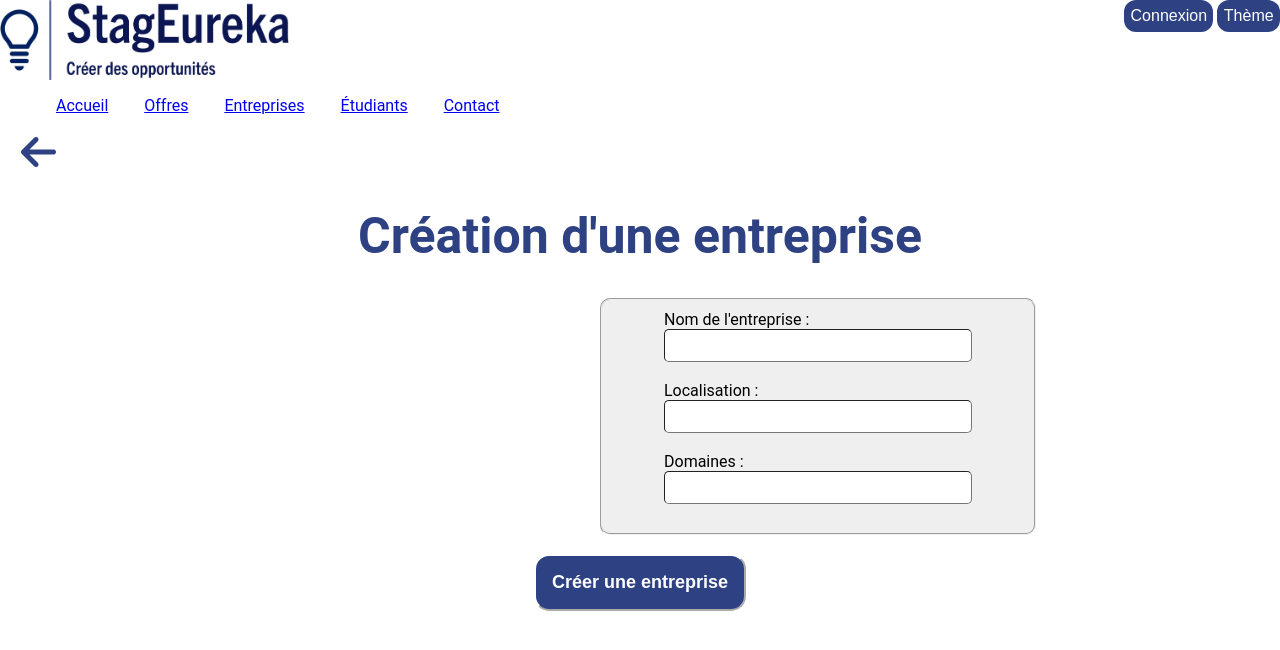
After one commit to Sunslihgt/stagEureka, a PHP site: page /html_temp/creation_entreprise.html in a window 1280 px wide. The commit adds this page. Shown: the top 650 px of the page. Run offline with PHP 8.4, Linux system fonts and the light colour scheme; some libraries are stand-ins or nearby versions.

Commit message:
creation de la page "creer une entreprise"

```diff
--- /dev/null
+++ b/www/html_temp/creation_entreprise.html
@@ -0,0 +1,65 @@
+<!DOCTYPE html>
+<html lang="en">
+
+<head>
+    <meta charset="UTF-8">
+    <meta name="viewport" content="width=device-width, initial-scale=1.0">
+    <title>StagEureka</title>
+    <link rel="stylesheet" href="css/style.css">
+    <script src="https://kit.fontawesome.com/abdb6c54cc.js" crossorigin="anonymous"></script>
+</head>
+
+<body>
+    <header>
+        <div id="header-div">
+            <section>
+                <img src="images/logo_complet.jpg" alt="Logo StagEureka" id="logo">
+            </section>
+            <section>
+                <button class="header-button">Connexion</button>
+                <button class="header-button">Thème</button>
+            </section>
+        </div>
+        <div>
+            <nav>
+                <ul>
+                    <li><a href="accueil.html">Accueil</a></li>
+                    <li><a href="offres.html">Offres</a></li>
+                    <li><a href="entreprises.html">Entreprises</a></li>
+                    <li><a href="etudiants.html">Étudiants</a></li>
+                    <li><a href="contact.html">Contact</a></li>
+                </ul>
+            </nav>
+        </div>
+    </header>
+
+    <button name="fleche-retour" id="fleche-retour" value="fleche-retour"><i class="fa-solid fa-arrow-left fa-3x" ></i></button>
+
+    <h1 class="Creation-entreprise">Création d'une entreprise</h1>
+    <fieldset class="carre-gris">
+        <div class="colonne1">
+            <div class="entreprise">
+                <label for="Entreprise">Nom de l'entreprise :</label><br>
+                <input class="case-nom-ent" type="text" name="Entreprise" id="Entreprise" required><br><br>
+            </div>
+
+            <div class="localisation">
+                <label for="Localisation">Localisation :</label><br>
+                <input class="case-localisation" type="text" name="Localisation" id="Localisation" required><br><br>
+            </div>
+            <div class="domaine">
+                <label for="Domaine">Domaines :</label><br>
+                <input class="case-domaine" type="text" name="Domaine" id="Domaine" required><br><br>
+            </div>
+        </div>
+    </fieldset>
+
+    <br>
+    <div class="btn-entreprise">
+        <input class="Btn-creation-entreprise" type="submit" value="Créer une entreprise">
+    </div>
+    </br>
+
+</body>
+
+</html>
--- a/www/html_temp/css/style.css
+++ b/www/html_temp/css/style.css
@@ -100,7 +100,7 @@ h1 {
     color: var(--accent-color);
 }
 
-.Creation_offre {
+.Creation-offre {
     color: var(--accent-color);
     display: flex;
     justify-content: center;
@@ -115,8 +115,14 @@ h1 {
 }
 
 #fleche-retour {
-    width: 90px;
-    margin-left: 10px;
+    background-color: var(--alternate-color);
+    border: none;
+}
+
+i {
+   margin-left: 15px;
+   font-size: large;
+   color: var(--accent-color);
 }
 
 .Btn-creation-offre {
@@ -242,3 +248,48 @@ h1 {
     border-width: 0.5px;
     padding: 10px;
 }
+
+
+.Creation-entreprise {
+    color: var(--accent-color);
+    display: flex;
+    justify-content: center;
+}
+
+.carre-gris{
+    border-radius: 10px;
+    background-color: #efefef;
+    flex-direction: row;
+    margin-left: 600px;
+    margin-right: 600px;
+    padding-top: 10px;
+    padding-bottom: 10px;
+}
+
+.Btn-creation-entreprise {
+    border-radius: 15px;
+    padding: 16px;
+    border-color: var(--alternate-color);
+    background-color: var(--accent-color);
+    color: var(--alternate-color);
+    font-weight: bold;
+    font-size: large;
+}
+
+.btn-entreprise {
+    display: flex;
+    justify-content: center;
+}
+
+.case-nom-ent, .case-localisation, .case-domaine {
+    width: 290px;
+    border-radius: 5px;
+    border-width: 0.5px;
+    padding: 8px;
+}
+
+.colonne1 {
+    display: grid;
+    justify-content: center;
+    align-items: center;
+}
```
